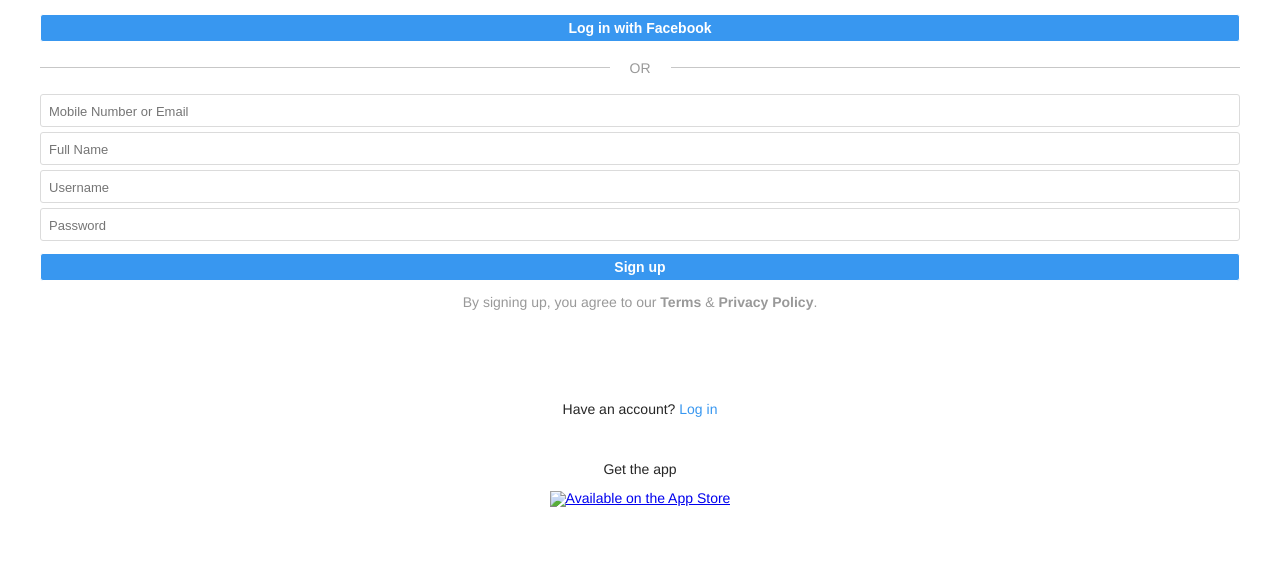
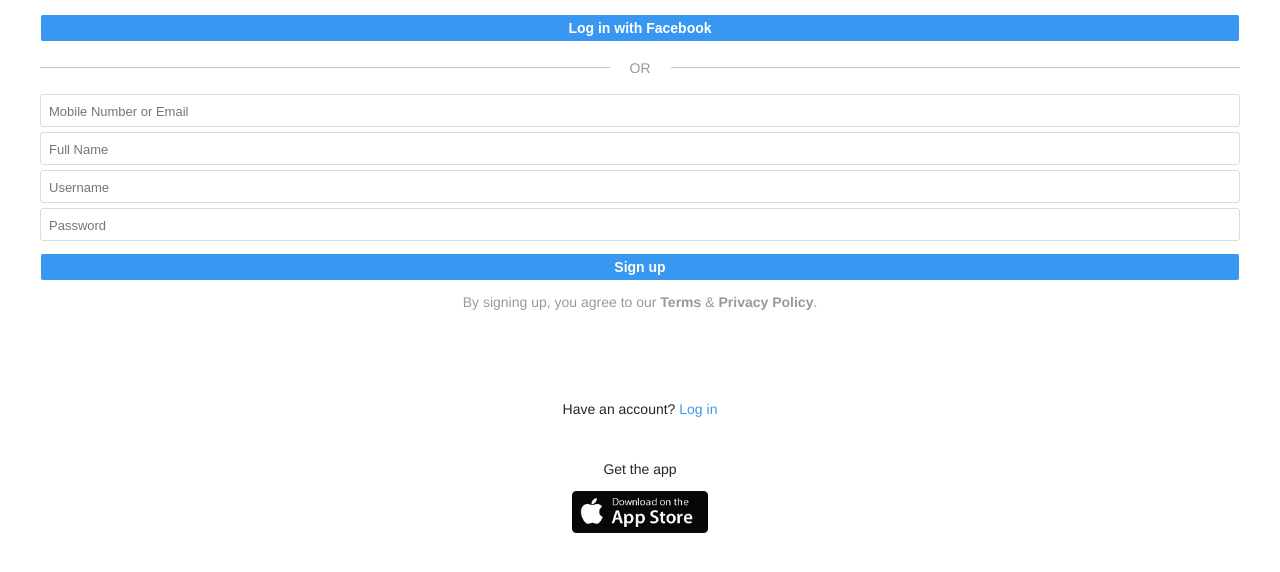
Before and after one commit to aprioriO/insta-app, a plain HTML site: page signup.html in a window 1280 px wide. Shown: the part 112-684 px from the top of the page. Drawn offline with Linux system fonts and the light colour scheme.

Commit message:
add app store button image

```diff
--- a/signup.html
+++ b/signup.html
@@ -34,8 +34,8 @@
       <div class="extrainfo">
         <p>Have an account?<a href="#" class="anchorextra"> Log in</a></p>
         <p class="gettheapp">Get the app</p>
-        <a class="store-btn" href="#">
-          <img src="download.png" alt="Available on the App Store">
+        <a  href="#">
+          <img class="store-btn" src="download.png" alt="Available on the App Store">
         </a>
       </div>
     </div>
--- a/styles/main.css
+++ b/styles/main.css
@@ -118,6 +118,6 @@ body {
  }
 
  .store-btn {
-   height: 136px;
-   width: 42px;
+   height: 42px;
+   width: 136px;
  }
```
Also changed, not shown: download.png (added).
